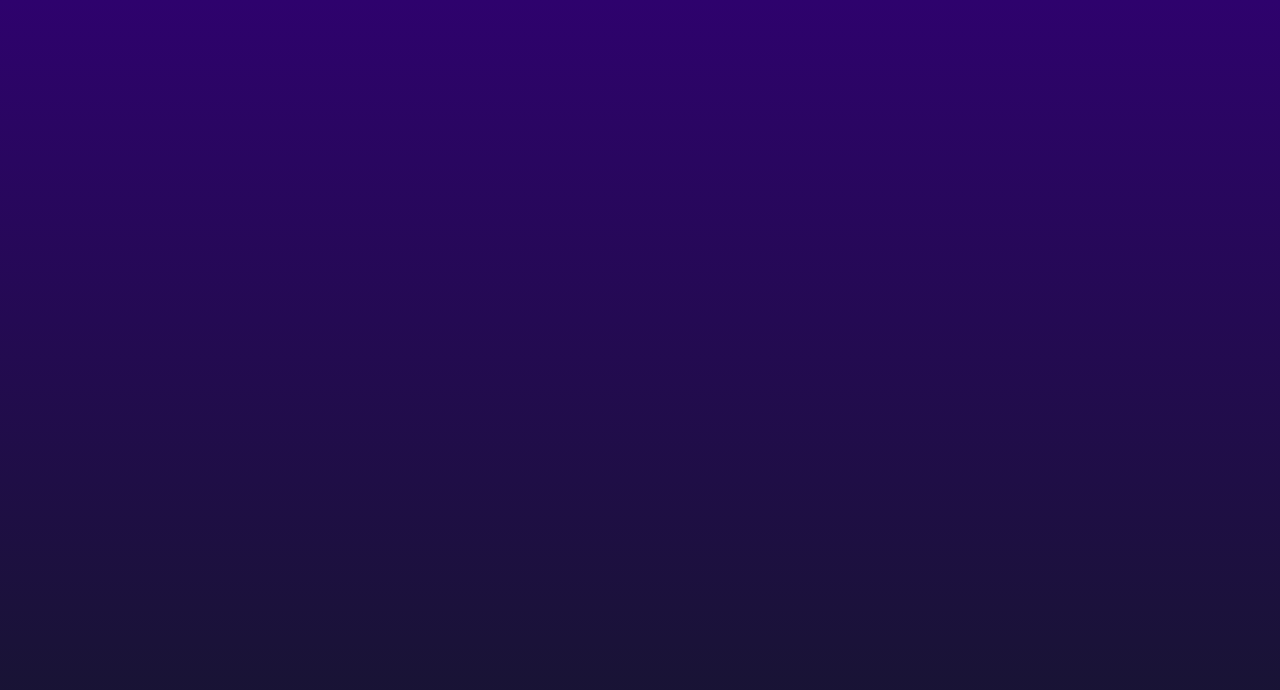
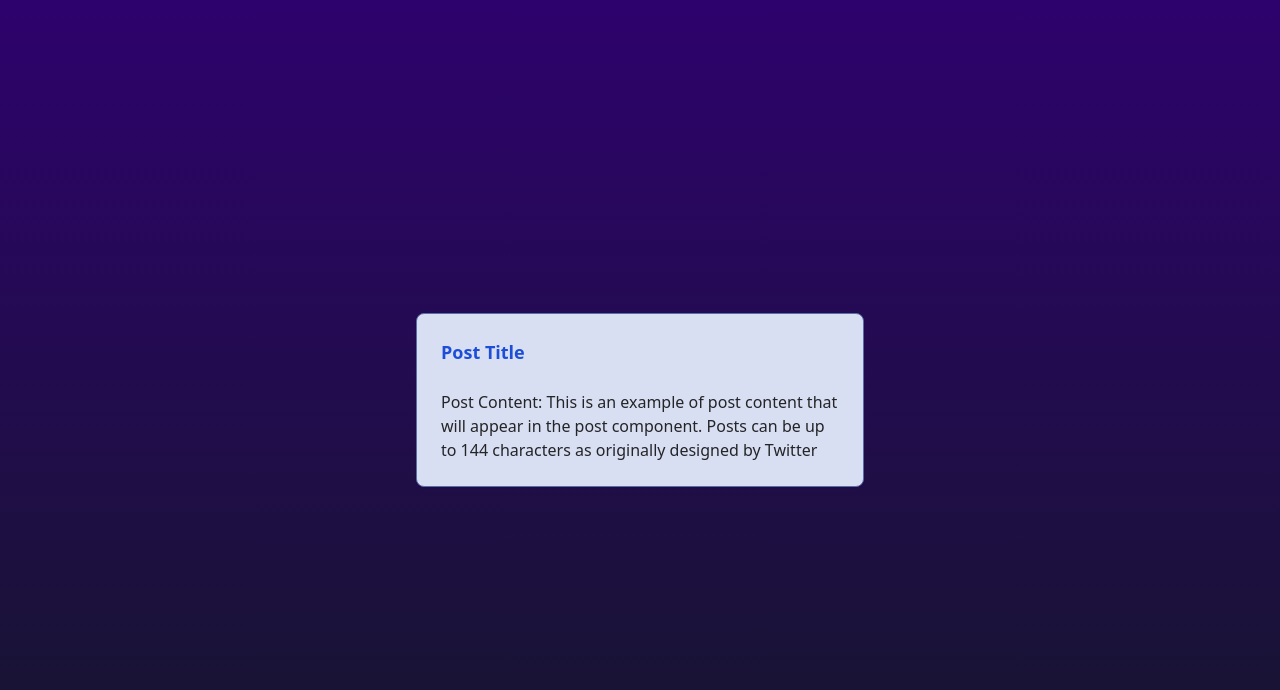
Before and after one commit to xavierloeraflores/wgu-capstone, a Next.js app in the folder frontend/: page / in a window 1280 px wide. Shown: the top 690 px of the page. Built offline with nearby package versions, Linux system fonts and the light colour scheme.

Commit message:
Post Component close #3

```diff
--- /dev/null
+++ b/frontend/src/components/post.tsx
@@ -0,0 +1,17 @@
+import { Card, CardHeader, CardContent } from "./ui/card";
+
+export const Post = () => {
+  const title = "Post Title";
+  const content =
+    "Post Content: This is an example of post content that will appear in the post component. Posts can be up to 144 characters as originally designed by Twitter";
+  return (
+    <Card className="min-w-96 max-w-md">
+      <CardHeader>
+        <h1 className="text-lg font-semibold text-primary">{title}</h1>
+      </CardHeader>
+      <CardContent>
+        <p className="">{content}</p>
+      </CardContent>
+    </Card>
+  );
+};
--- a/frontend/src/pages/index.tsx
+++ b/frontend/src/pages/index.tsx
@@ -1,5 +1,6 @@
 import Head from "next/head";
 import Link from "next/link";
+import { Post } from "@/components/post";
 
 export default function Home() {
   return (
@@ -9,7 +10,9 @@ export default function Home() {
         <meta name="description" content="Racism ML Detector" />
         <link rel="icon" href="/favicon.ico" />
       </Head>
-      <main className="flex min-h-screen flex-col items-center justify-center bg-gradient-to-b from-[#2e026d] to-[#15162c]"></main>
+      <main className="flex min-h-screen flex-col items-center justify-center bg-gradient-to-b from-[#2e026d] to-[#15162c]">
+        <Post />
+      </main>
     </>
   );
 }
```
